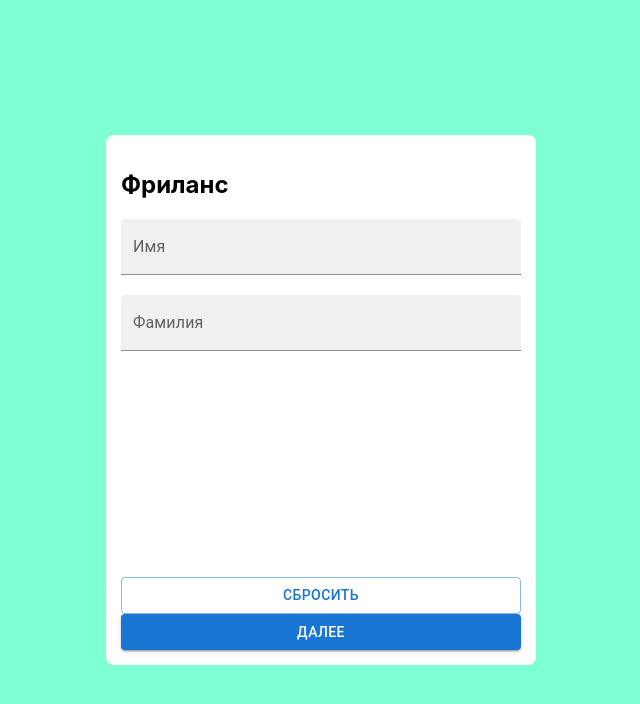
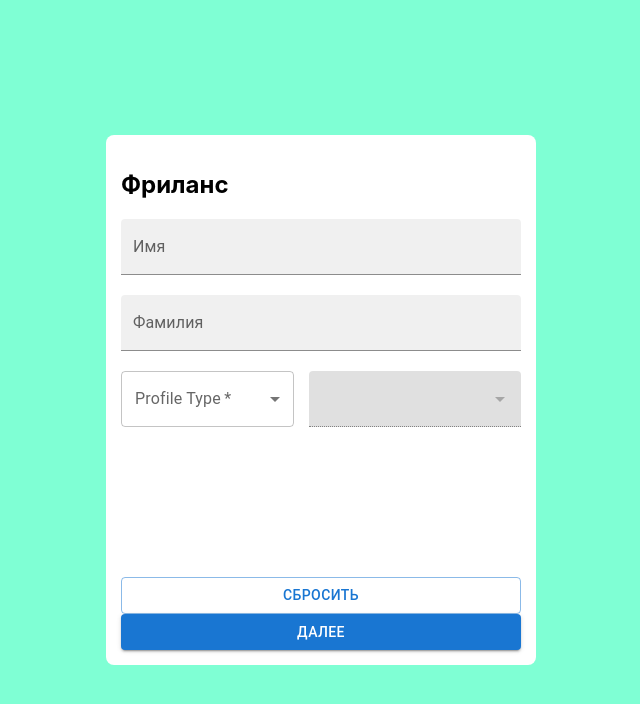
Before and after one commit to Don-Mihai/react-project-03, a React (Create React App) app: page / in a window 1280 px wide. Both pictures are taken after a click on the button "ДАЛЕЕ". Shown: the top 704 px of the page, without its empty margins (319-959 px from the left). Built offline with nearby package versions, Linux system fonts and the light colour scheme.

Commit message:
[feat] add user status field to registration form

```diff
--- /dev/null
+++ b/src/pages/Registration/ProfileType.jsx
@@ -0,0 +1,52 @@
+import React from 'react';
+import InputLabel from '@mui/material/InputLabel';
+import MenuItem from '@mui/material/MenuItem';
+import TextField from '@mui/material/TextField';
+import Autocomplete from '@mui/material/Autocomplete';
+import Select from '@mui/material/Select';
+import FormControl from '@mui/material/FormControl';
+
+const ProfileType = ({ onChange, formValues }) => {
+    const status = [
+        { label: 'Front-end developer' },
+        { label: 'Back-end developer' },
+        { label: 'Full-stack developer' },
+        { label: 'Designer' },
+        { label: 'Copywriter' },
+        { label: 'QA Engineer' },
+    ].map(item => ({ ...item, name: 'status' }));
+
+    return (
+        <div style={{ display: 'flex', justifyContent: 'space-between', flexWrap: 'wrap', gap: '15px' }}>
+            <FormControl sx={{ minWidth: 130 }} style={{ flex: '1 0 auto' }} required>
+                <InputLabel id="demo-simple-select-label">Profile Type</InputLabel>
+                <Select labelId="demo-simple-select-label" id="demo-simple-select" value={formValues.user} onChange={onChange} label="Profile Type" name="user">
+                    <MenuItem value={'Client'}>Client</MenuItem>
+                    <MenuItem value={'Freelancer'}>Freelancer</MenuItem>
+                </Select>
+            </FormControl>
+
+            <Autocomplete
+                value={formValues.user === 'Freelancer' ? formValues.status : (formValues.status = '')}
+                onChange={onChange}
+                disablePortal
+                id="combo-box-demo"
+                options={status}
+                sx={{ minWidth: 200 }}
+                style={{ flex: '1 0 auto' }}
+                isOptionEqualToValue={option => option.label}
+                disabled={formValues.user !== 'Freelancer'}
+                renderInput={params => (
+                    <TextField
+                        {...params}
+                        label={formValues.user === 'Freelancer' ? 'Choose your status' : ''}
+                        variant={formValues.user === 'Freelancer' ? 'outlined' : 'filled'}
+                        required={formValues.user === 'Freelancer'}
+                    />
+                )}
+            />
+        </div>
+    );
+};
+
+export default ProfileType;
--- a/src/pages/Registration/Secondary.jsx
+++ b/src/pages/Registration/Secondary.jsx
@@ -1,12 +1,14 @@
 import { useState } from 'react';
 import './Registration.scss';
 import TextField from '@mui/material/TextField';
+import ProfileType from './ProfileType';
 
-const Secondary = ({}) => {
+const Secondary = ({ onChange, formValues }) => {
     return (
         <>
             <TextField label="Имя" name="name" variant="filled" fullWidth />
             <TextField label="Фамилия" name="surname" variant="filled" fullWidth />
+            <ProfileType formValues={formValues} onChange={onChange} />
         </>
     );
 };
--- a/src/pages/Registration/index.jsx
+++ b/src/pages/Registration/index.jsx
@@ -10,13 +10,17 @@ const Registration = ({}) => {
     const [formValues, setFormValues] = useState({
         login: '',
         password: '',
+        user: '',
+        status: '',
     });
     const [step, setStep] = useState(1);
 
-    const handleChange = event => {
+    const handleChange = (event, newValue) => {
+        const key = event.target?.name || newValue?.name;
+
         setFormValues({
             ...formValues,
-            [event.target.name]: event.target.value,
+            [key]: newValue?.label || event.target.value,
         });
     };
 
@@ -35,6 +39,8 @@ const Registration = ({}) => {
                     ...formValues,
                     name: '',
                     surname: '',
+                    user: '',
+                    status: '',
                 });
                 break;
 
@@ -63,7 +69,7 @@ const Registration = ({}) => {
             <h2>Фриланс</h2>
             <div className="page-registration__inputs">
                 {step === 1 ? <Primary onChange={handleChange} formValues={formValues} /> : ''}
-                {step === 2 ? <Secondary /> : ''}
+                {step === 2 ? <Secondary onChange={handleChange} formValues={formValues} /> : ''}
                 {step === 3 ? <Third /> : ''}
             </div>
 
```
